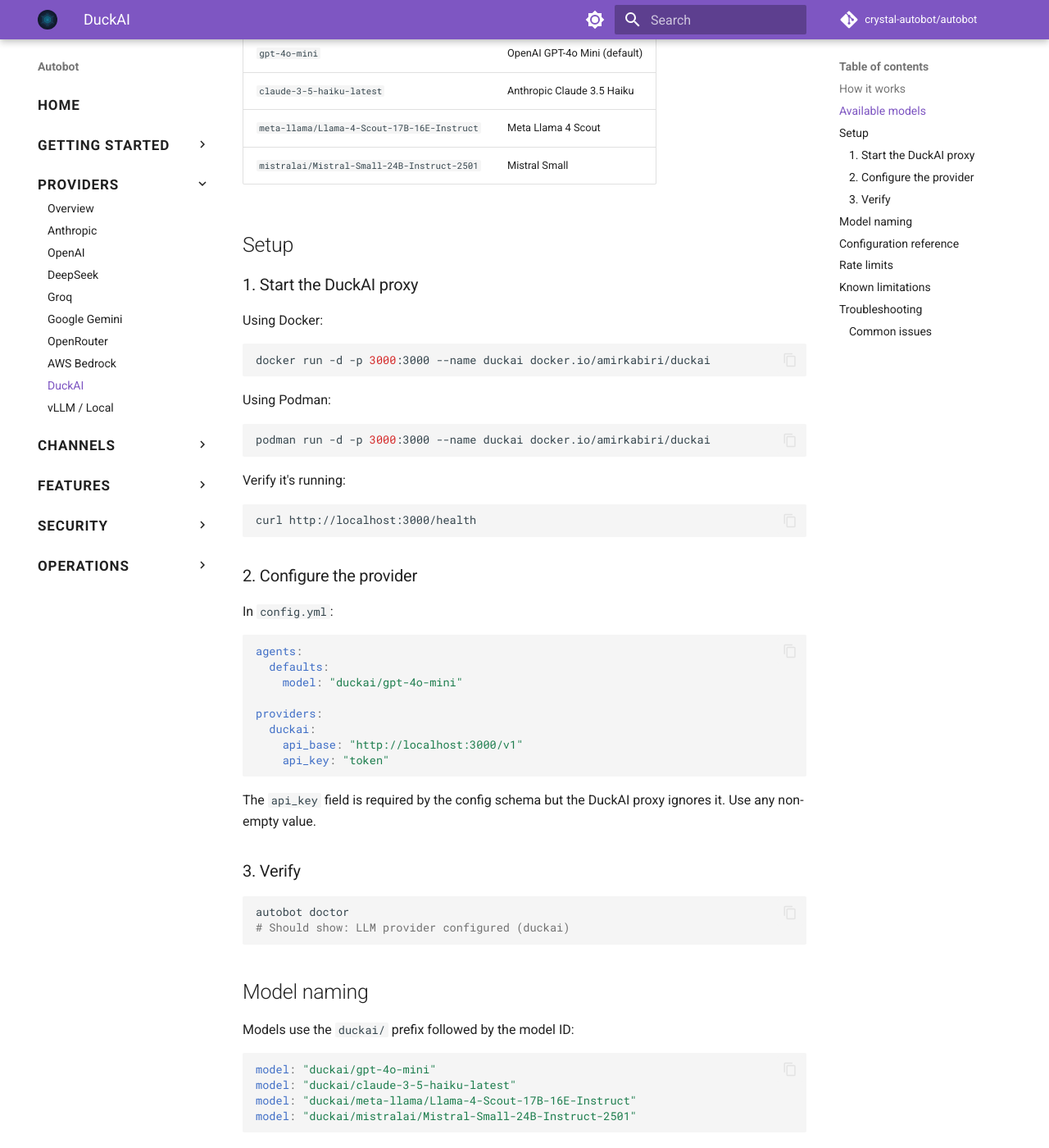
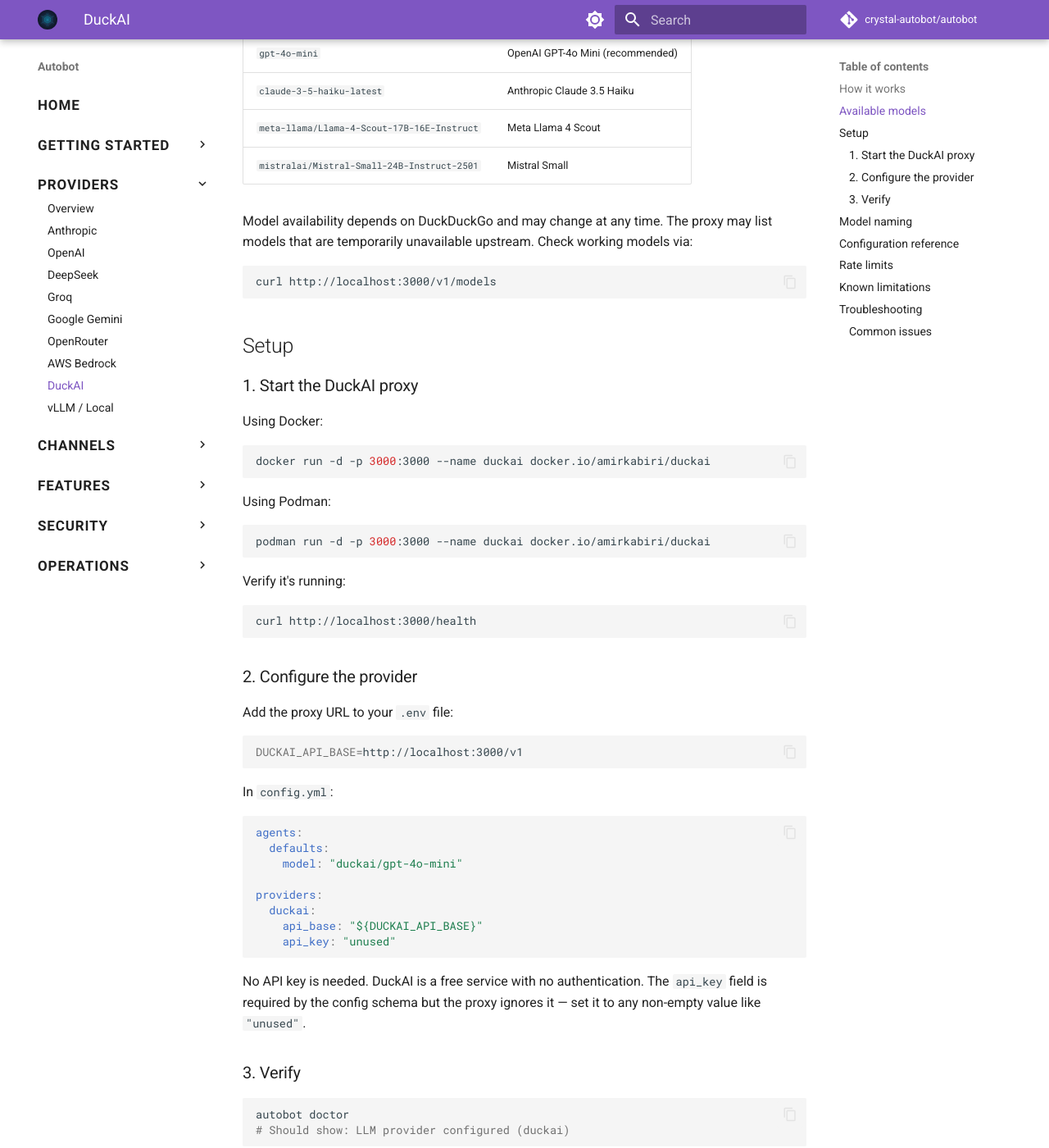
Before and after one commit to crystal-autobot/autobot, an MkDocs documentation site: the page built from docs/duckai.md, in a window 1280 px wide and 1400 px high, scrolled down 560 px. Shown: the whole window at 82% size. Built offline with MkDocs 1.6.1 and Material for MkDocs 9.7.7, drawn with Linux system fonts in a browser that asks for light colours; comment, search, counter and statistics services are not loaded; some of the changed text lies outside the part shown.

Commit message:
fix: improve docs

````diff
--- a/docs/duckai.md
+++ b/docs/duckai.md
@@ -12,10 +12,16 @@
 
 | Model | Description |
 |---|---|
-| `gpt-4o-mini` | OpenAI GPT-4o Mini (default) |
+| `gpt-4o-mini` | OpenAI GPT-4o Mini (recommended) |
 | `claude-3-5-haiku-latest` | Anthropic Claude 3.5 Haiku |
 | `meta-llama/Llama-4-Scout-17B-16E-Instruct` | Meta Llama 4 Scout |
 | `mistralai/Mistral-Small-24B-Instruct-2501` | Mistral Small |
+
+Model availability depends on DuckDuckGo and may change at any time. The proxy may list models that are temporarily unavailable upstream. Check working models via:
+
+```sh
+curl http://localhost:3000/v1/models
+```
 
 ## Setup
 
@@ -41,6 +47,12 @@
 
 ### 2. Configure the provider
 
+Add the proxy URL to your `.env` file:
+
+```sh
+DUCKAI_API_BASE=http://localhost:3000/v1
+```
+
 In `config.yml`:
 
 ```yaml
@@ -50,11 +62,11 @@
 
 providers:
   duckai:
-    api_base: "http://localhost:3000/v1"
-    api_key: "token"
+    api_base: "${DUCKAI_API_BASE}"
+    api_key: "unused"
 ```
 
-The `api_key` field is required by the config schema but the DuckAI proxy ignores it. Use any non-empty value.
+No API key is needed. DuckAI is a free service with no authentication. The `api_key` field is required by the config schema but the proxy ignores it — set it to any non-empty value like `"unused"`.
 
 ### 3. Verify
 
@@ -80,11 +92,11 @@
 
 | Field | Required | Default | Description |
 |---|---|---|---|
-| `api_key` | Yes* | - | Any non-empty value (proxy ignores it) |
-| `api_base` | Yes | - | DuckAI proxy URL (e.g. `http://localhost:3000/v1`) |
+| `api_base` | Yes | - | DuckAI proxy URL (e.g. `${DUCKAI_API_BASE}`) |
+| `api_key` | Yes* | - | Any non-empty value — no real key needed, proxy ignores it |
 | `extra_headers` | No | - | Additional HTTP headers for every request |
 
-*Required by config schema, but the value does not matter.
+*Required by config schema, but the value does not matter. DuckAI is free with no authentication.
 
 ## Rate limits
 
@@ -118,6 +130,6 @@
 
 **"LLM request failed: Connection refused"** - The DuckAI proxy is not running. Start it with `docker run -p 3000:3000 docker.io/amirkabiri/duckai`.
 
-**"API error: DuckAI API error: 400 Bad Request"** - The model ID is not supported. Check the [available models](#available-models) list.
+**"API error: DuckAI API error: 400 Bad Request"** - The model is not available. Some models may be listed by the proxy but rejected by DuckDuckGo's backend. Try a different model (e.g. `gpt-4o-mini`).
 
 **"API error: 429 Too Many Requests"** - Rate limited. Wait a moment and try again. The proxy handles backoff automatically for subsequent requests.
````
Also changed, not shown: README.md (+2 -9 lines), docs/providers.md (+4 -0 lines).
